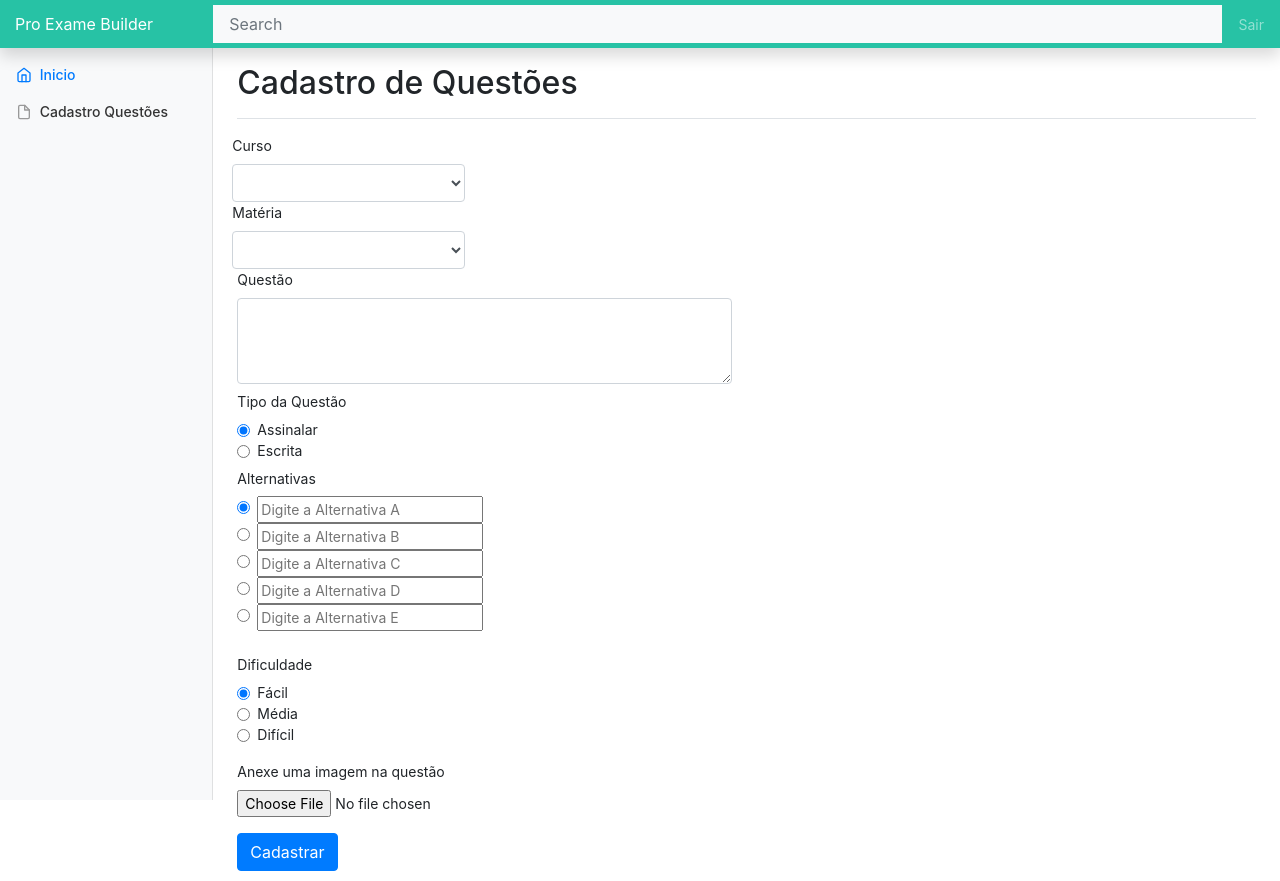
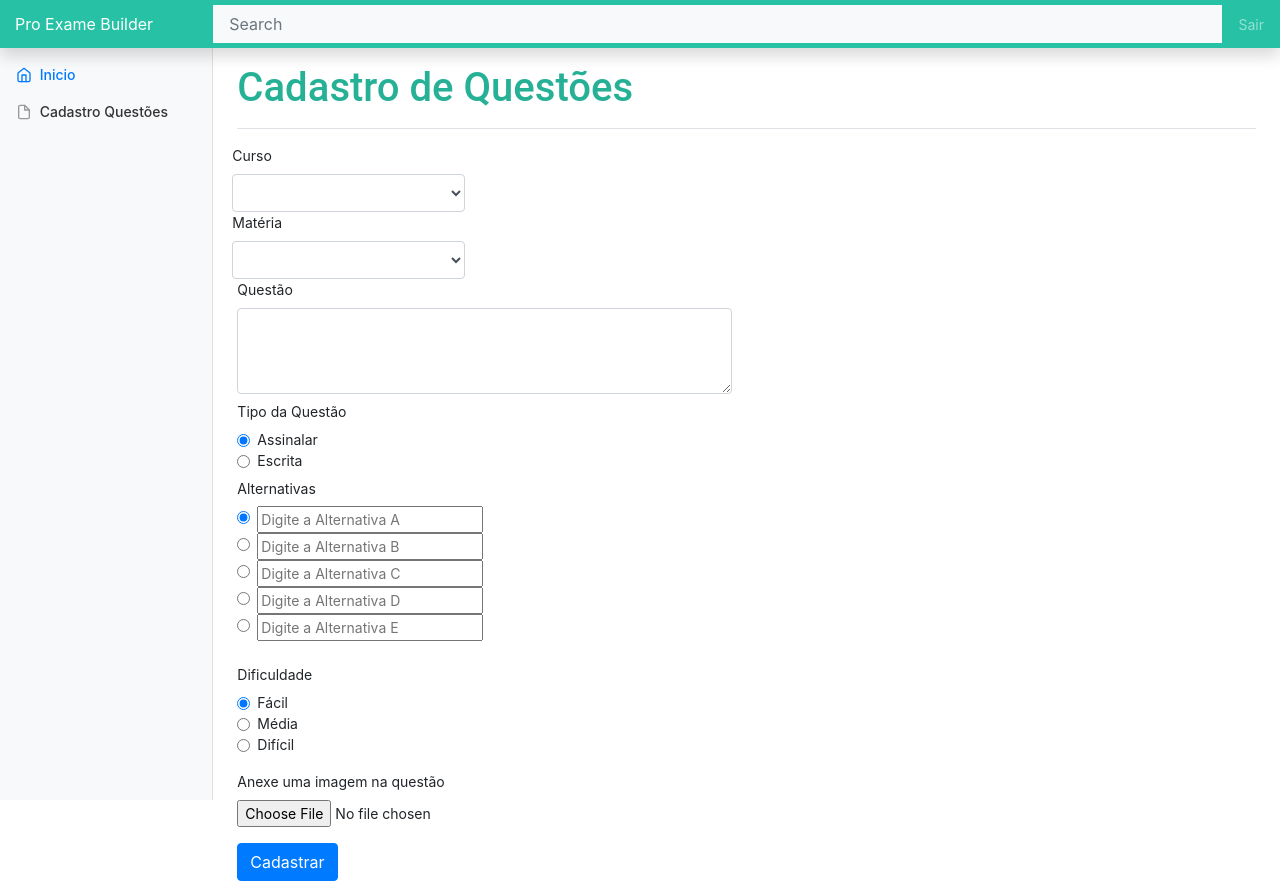
Before and after one commit to walmeida01/UAM, a plain HTML site: page cadastro-questao-prof.html in a window 1280 px wide. Drawn offline with nearby package versions, Linux system fonts and the light colour scheme; no server answers.

Commit message:
Edited All

```diff
--- a/cadastro-questao-prof.html
+++ b/cadastro-questao-prof.html
@@ -98,7 +98,7 @@
           </div>
         </div>
         <div class="d-flex justify-content-between flex-wrap flex-md-nowrap align-items-center pt-3 pb-2 mb-3 border-bottom">
-          <h1 class="h2">Cadastro de Questões</h1>
+          <h1 class="NameH2">Cadastro de Questões</h1>
           <div class="btn-toolbar mb-2 mb-md-0">
           </div>
         </div>
```
